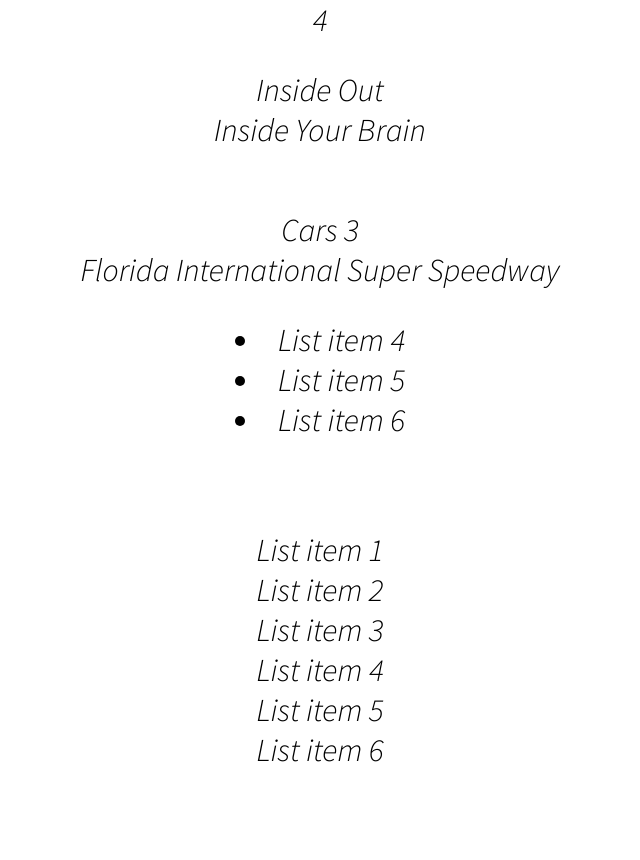
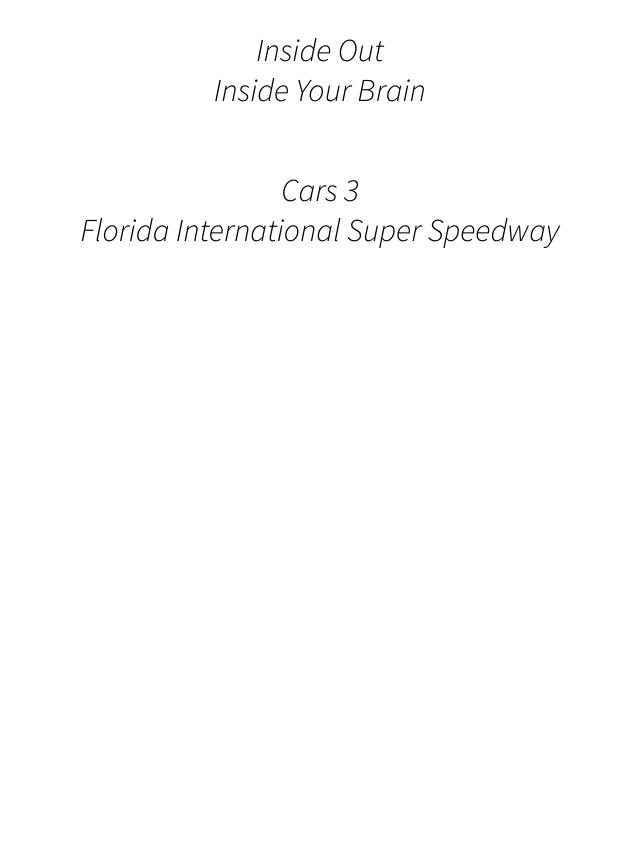
Before and after one commit to Ethanlam2008/Pixar-World, a plain HTML site: page index.html in a window 1280 px wide. Shown: the part 1759-2619 px from the top of the page, without its empty margins (320-960 px from the left). After the commit the page ends 2099 px from the top, so only its background shows below. Drawn offline with Linux system fonts and the light colour scheme.

Commit message:
Add files via upload

```diff
--- a/index.html
+++ b/index.html
@@ -74,7 +74,7 @@
 
 			<ul>
 				<li>Toy Story<br>Ohio,US A</li>
-			</ul>4
+			</ul>
 
 			<ul>
 				<li>Inside Out<br>Inside Your Brain</li>
@@ -84,24 +84,7 @@
 				<li>Cars 3<br>Florida International Super Speedway</li>
 			</ul>
 
-				<li>List item 4</li>
-				<li>List item 5</li>
-				<li>List item 6</li>
 			<ul>
-
-		</div>
-
-		<div>
-
-			<ol>
-				<li>List item 1</li>
-				<li>List item 2</li>
-				<li>List item 3</li>
-				<li>List item 4</li>
-				<li>List item 5</li>
-				<li>List item 6</li>
-			<ol>
-
 
 		</div>
 
```
